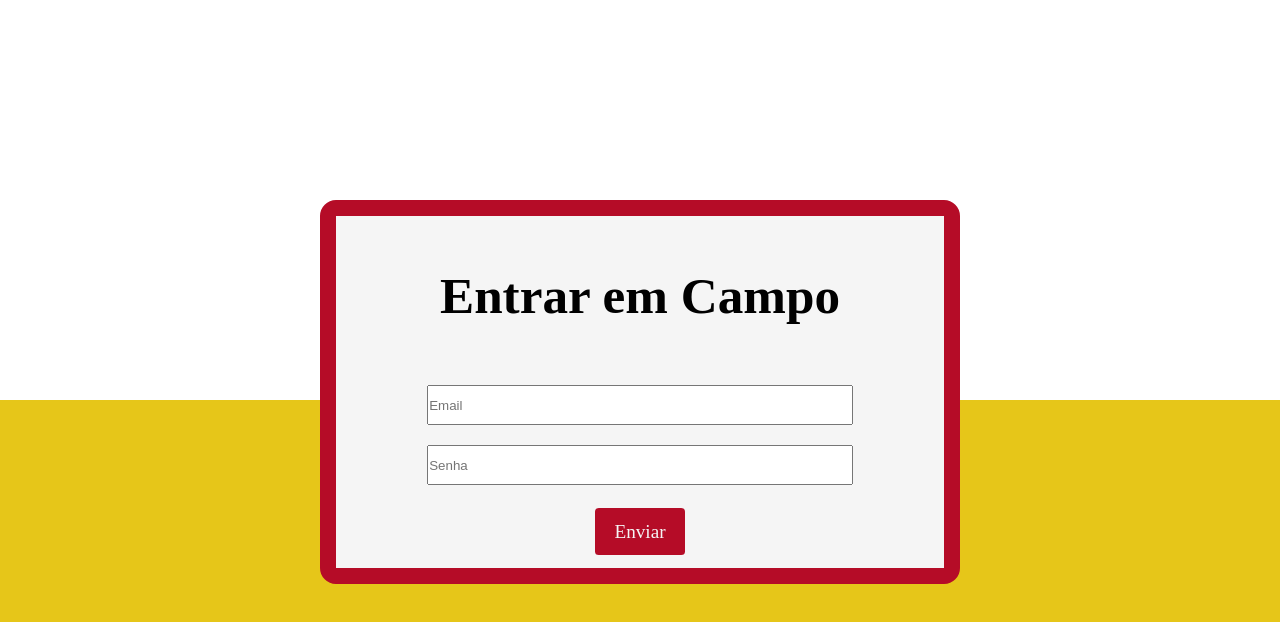
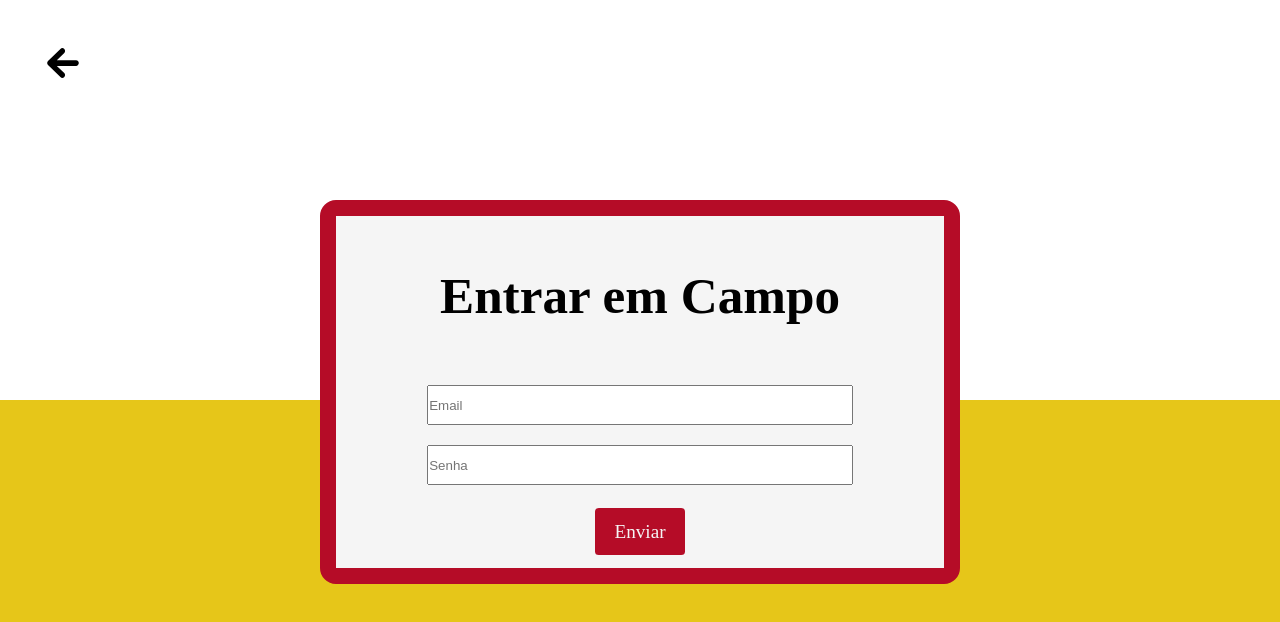
Before and after one commit to MarlonHM/kenzie-soccer, a React (Create React App) app: page /login in a window 1280 px wide. Shown: the top 622 px of the page. Built offline with nearby package versions, Linux system fonts and the light colour scheme; a web font is replaced by a local one.

Commit message:
Link de voltar na page Login

```diff
--- a/src/pages/Login/index.jsx
+++ b/src/pages/Login/index.jsx
@@ -1,11 +1,12 @@
 import * as yup from 'yup';
 import {useForm} from 'react-hook-form';
 import { yupResolver } from "@hookform/resolvers/yup";
-import { BackGroundDiv, CardDiv, FormLogin } from "./style";
+import { AreaBack, BackGroundDiv, CardDiv, FormLogin } from "./style";
 import Button from "../../components/Button";
 import { useContext } from 'react';
 import { UserContext } from '../../providers/User';
-import { useHistory } from "react-router-dom";
+import { Link, useHistory } from "react-router-dom";
+import { IoMdArrowRoundBack } from 'react-icons/io';
 
 const Login = () => {
     const history = useHistory()
@@ -25,6 +26,9 @@ const Login = () => {
 
     return(
         <BackGroundDiv>
+            <AreaBack>
+                <Link to='/'> <IoMdArrowRoundBack color='black' size={46}/> </Link>
+            </AreaBack>
             <CardDiv>
                 <h3>Entrar em Campo</h3>
                 <FormLogin onSubmit={handleSubmit(singIn)}>
--- a/src/pages/Login/style.js
+++ b/src/pages/Login/style.js
@@ -9,6 +9,19 @@ export const BackGroundDiv = styled.div`
   display: flex;
   justify-content: center;
   align-items: center;
+  z-index: 0;
+`;
+
+export const AreaBack = styled.div`
+  z-index: 1;
+  position: absolute;
+  left: 40px;
+  top: -90%;
+
+  @media (min-width: 360px) and (max-width: 650px) {
+    top: -95%;
+    left: 10px;
+  }
 `;
 
 export const CardDiv = styled.div`
```
